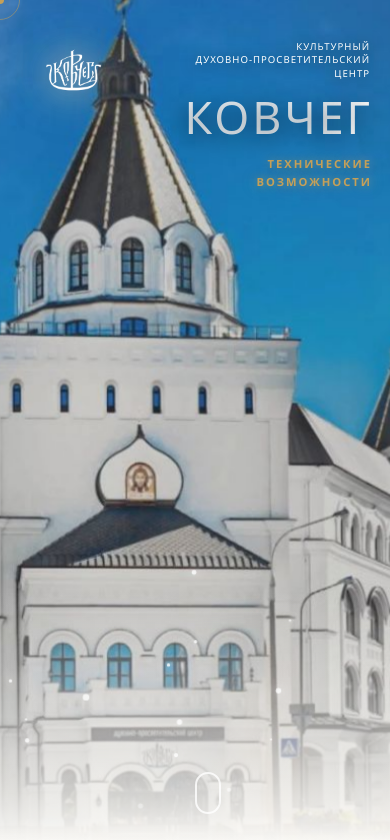
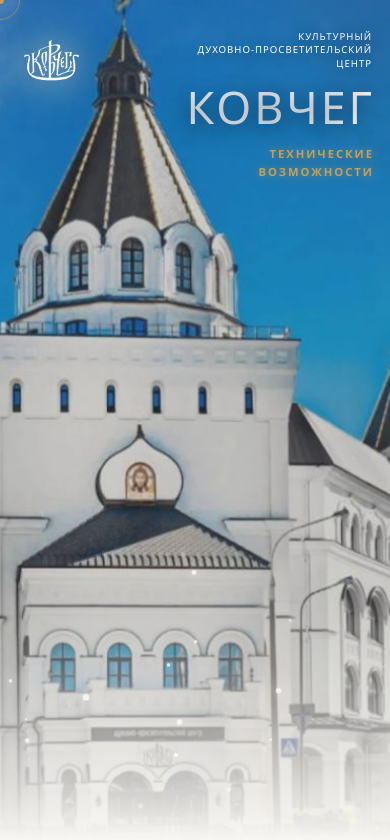
Before and after one commit to kovchegtehotdel-lab/kovcheg-tech-specs, a plain HTML site: page index.html in a window 390 px wide. Shown: the top 840 px of the page. Drawn offline with Linux system fonts and the light colour scheme.

Commit message:
Update index.html

```diff
--- a/index.html
+++ b/index.html
@@ -332,7 +332,7 @@
                 display: flex;
                 justify-content: space-between;
                 align-items: flex-start;
-                padding: 40px 5% 20px;
+                padding: 30px 2% 20px; /* Уменьшили отступ слева, чтобы логотип был левее */
                 position: relative;
             }
 
@@ -343,6 +343,7 @@
                 opacity: 1;
                 animation: none;
                 flex: 0 0 auto;
+                margin-left: -10px; /* Еще левее */
             }
             .logo-container img { height: 60px; }
 
@@ -357,15 +358,15 @@
                 animation: none;
                 margin: 0;
                 flex: 0 0 auto;
+                padding-right: 10px;
             }
             .hero-content h1 { font-size: 0.6rem; letter-spacing: 1px; margin-bottom: 5px; line-height: 1.4; }
             .hero-content h2 { font-size: 2.8rem; letter-spacing: 3px; margin-right: -3px; }
             .hero-content p { font-size: 0.7rem; letter-spacing: 2px; margin-right: -2px; }
 
+            /* Убираем стрелку на мобильных */
             .scroll-indicator {
-                display: block;
-                bottom: 30px;
-                border-color: rgba(255,255,255,0.8);
+                display: none;
             }
 
             /* Сетка карточек */
@@ -580,10 +581,9 @@
                 });
             }
 
-            // 6. Частицы в шапке и фоновые пылинки (только для ПК, на мобильных могут подтормаживать)
-            if (!isTouchDevice) {
+            // 6. Частицы в шапке и фоновые пылинки (ТЕПЕРЬ И НА МОБИЛЬНЫХ)
             const particlesContainer = document.getElementById('particles');
-                const particleCount = 40;
+            const particleCount = isTouchDevice ? 20 : 40; // Меньше частиц для мобильных, чтобы не тормозило
             for (let i = 0; i < particleCount; i++) {
                 const particle = document.createElement('div');
                 particle.classList.add('particle');
@@ -599,7 +599,7 @@
             }
 
             const pageParticlesContainer = document.getElementById('pageParticles');
-                const pageParticleCount = 20;
+            const pageParticleCount = isTouchDevice ? 10 : 20; // Меньше для мобильных
             for (let i = 0; i < pageParticleCount; i++) {
                 const particle = document.createElement('div');
                 particle.classList.add('page-particle');
@@ -613,7 +613,6 @@
                 particle.style.animationDelay = `${Math.random() * 10}s`;
                 pageParticlesContainer.appendChild(particle);
             }
-            }
         });
     </script>
 </body>
```
Lines whose indentation alone changed are shown as unchanged.
